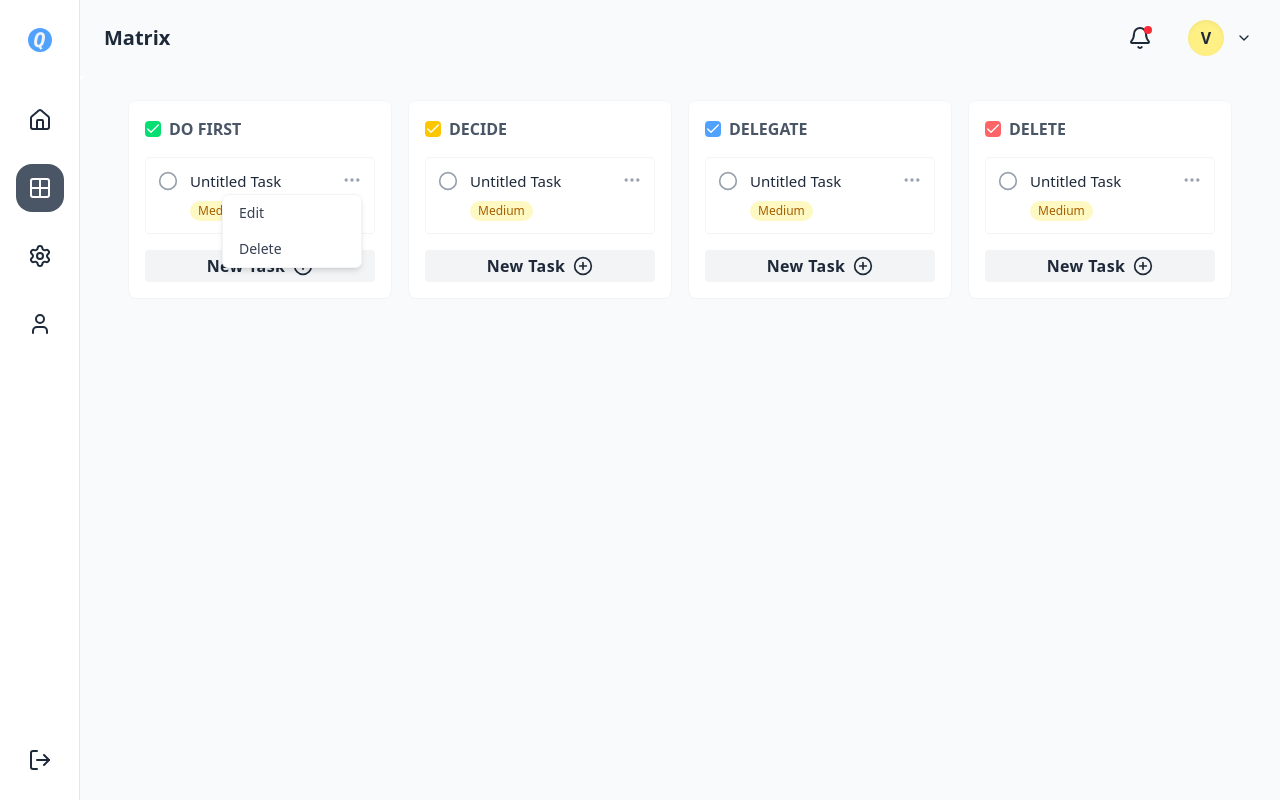
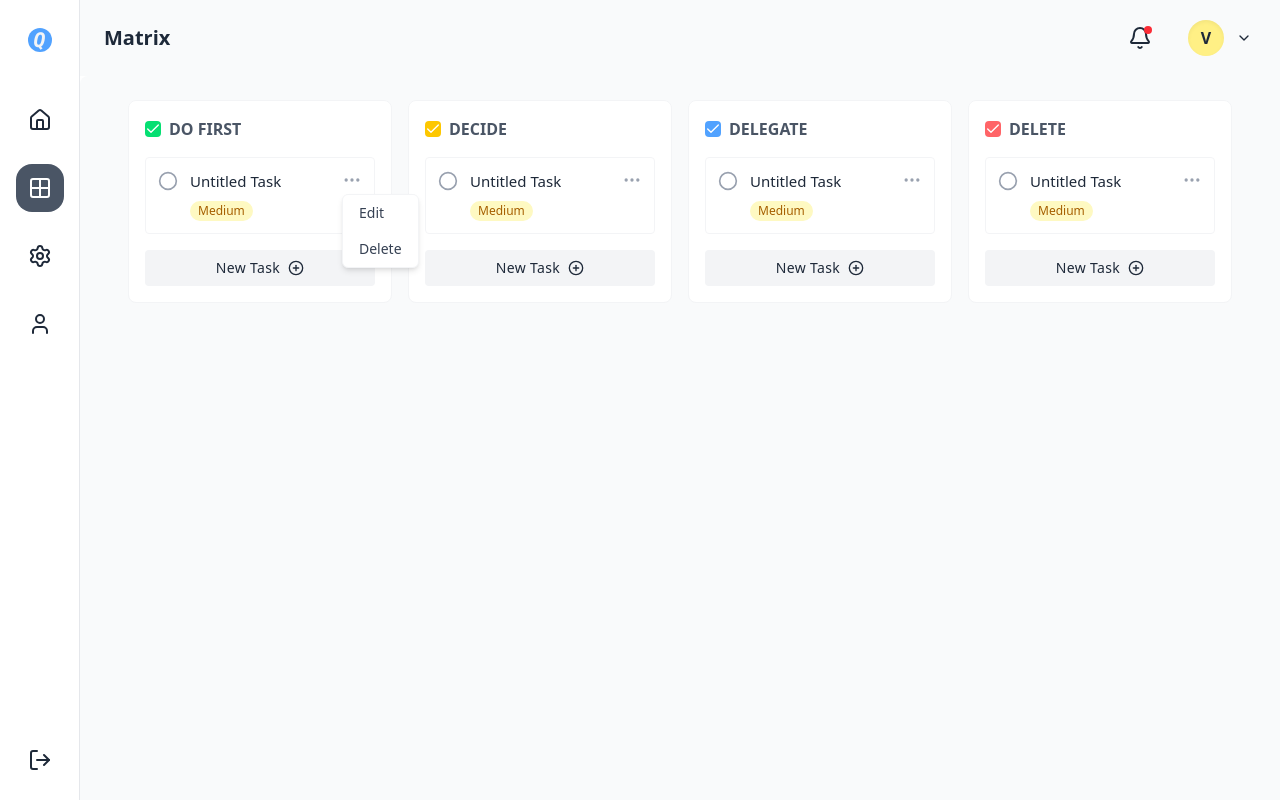
Before and after one commit to krvilte/Quadrant, a React (Vite) app in the folder client/: page /matrix in a window 1280 px wide. Both pictures are taken after a click on the icon 352 px from the left and 180 px from the top of the page. Built offline with nearby package versions, Linux system fonts and the light colour scheme.

Commit message:
add task store setup

```diff
--- a/client/package.json
+++ b/client/package.json
@@ -16,7 +16,8 @@
     "react": "^19.1.0",
     "react-dom": "^19.1.0",
     "react-router": "^7.6.3",
-    "tailwindcss": "^4.1.11"
+    "tailwindcss": "^4.1.11",
+    "zustand": "^5.0.6"
   },
   "devDependencies": {
     "@eslint/js": "^9.29.0",
--- /dev/null
+++ b/client/src/app/taskStore.js
@@ -0,0 +1,12 @@
+import { create } from "zustand";
+
+const taskStore = (set) => ({
+  tasks: [],
+  setTasks: (tasks) => set({ tasks }),
+  addTask: (task) => set((state) => ({ tasks: [...state.tasks, task] })),
+  deleteTask: (id) =>
+    set((state) => ({ tasks: state.tasks.filter((t) => t.id !== id) })),
+});
+
+const useTaskStore = create(taskStore);
+export default useTaskStore;
--- a/client/src/components/Quadrant.jsx
+++ b/client/src/components/Quadrant.jsx
@@ -32,11 +32,11 @@ function Quadrant({ status, title, icon }) {
             type="button"
             name={status}
             onClick={() => setOpen((prev) => !prev)}
-            className="flex items-center justify-center gap-2 w-full p-1 rounded bg-gray-100 text-gray-800 font-semibold transition-colors hover:bg-gray-800 hover:text-white focus:outline-none focus:ring-2 focus:ring-gray-400"
+            className="flex items-center justify-center gap-2 w-full px-4 py-2 text-sm rounded bg-gray-100 text-gray-800 transition-colors hover:bg-gray-800 hover:text-white focus:outline-none focus:ring-2 focus:ring-gray-400"
           >
             <span className="tracking-wide">New Task</span>
             <CirclePlus
-              className="w-5 h-5 transition-transform duration-200 group-hover:scale-110"
+              className="w-4 h-4 transition-transform duration-200 group-hover:scale-110"
               aria-hidden="true"
             />
           </button>
--- a/client/src/components/TaskItem.jsx
+++ b/client/src/components/TaskItem.jsx
@@ -1,6 +1,6 @@
+import { useState, useRef, useEffect } from "react";
 import { Circle, GripVertical, Ellipsis } from "lucide-react";
 import TaskNavigation from "./TaskNavigation";
-import { useState, useRef, useEffect } from "react";
 
 const TaskItem = ({
   title = "Untitled Task",
@@ -63,7 +63,7 @@ const TaskItem = ({
             }}
           />
           {open && (
-            <div className="absolute right-0 mt-1 z-50">
+            <div className="absolute mt-1 z-50">
               <TaskNavigation
                 options={navigationOptions}
                 onClose={() => setOpen(false)}
--- a/client/src/components/TaskNavigation.jsx
+++ b/client/src/components/TaskNavigation.jsx
@@ -1,6 +1,6 @@
 function TaskNavigation({ options, onClose }) {
   return (
-    <div className="min-w-[140px] rounded-md border border-gray-100 bg-white shadow-md overflow-hidden">
+    <div className="rounded-md border border-gray-100 bg-white shadow-md overflow-hidden">
       {options.map((o, i) => (
         <div
           key={i}
```
Also changed, not shown: 1 other file (tests, documents, lock files or other folders).
